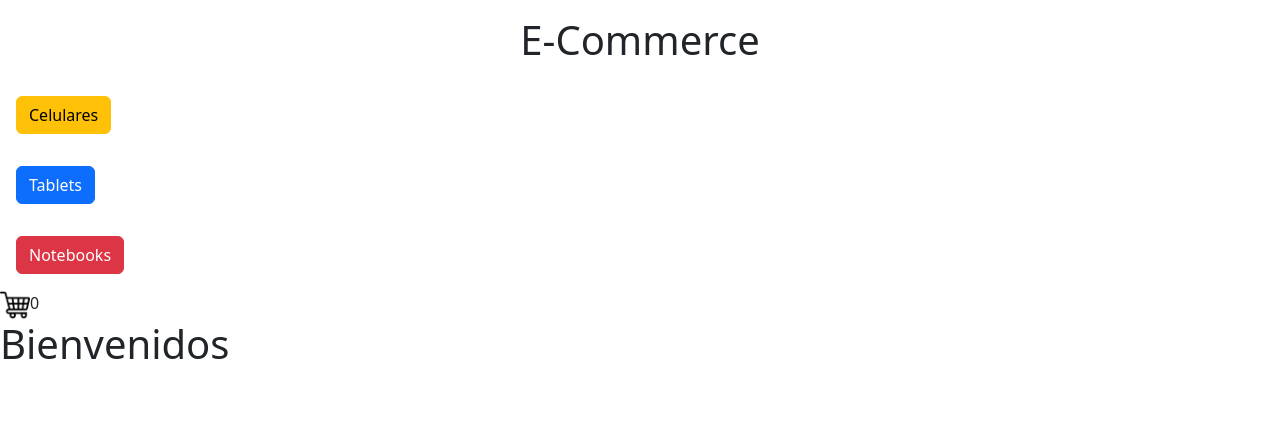
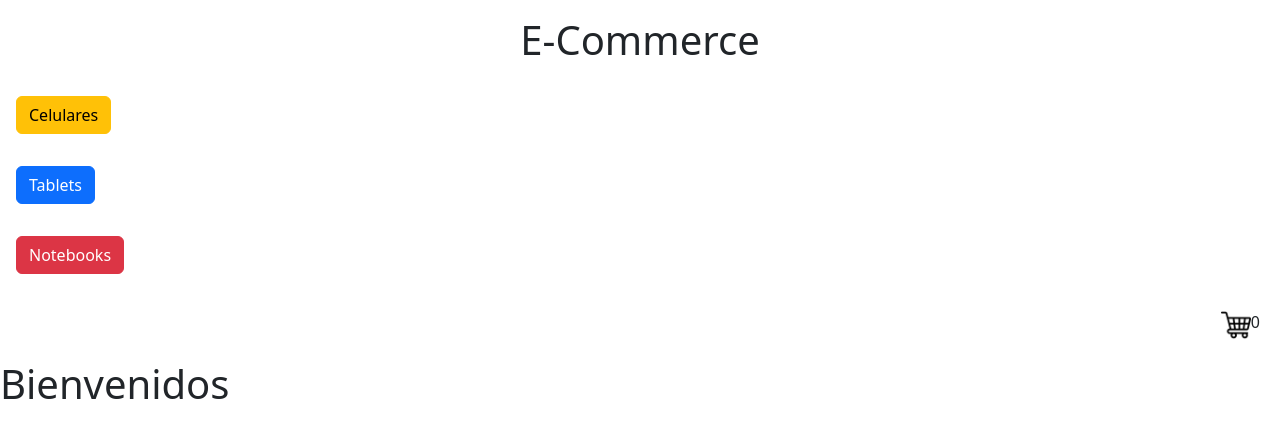
Before and after one commit to Anibal-Ayala/Proyecto-React, a React (Vite) app: page / in a window 1280 px wide. Shown: the top 438 px of the page. Built offline with nearby package versions, Linux system fonts and the light colour scheme.

Commit message:
nuevos ajustes

```diff
--- a/src/components/CartWidget/CartWidget.jsx
+++ b/src/components/CartWidget/CartWidget.jsx
@@ -3,7 +3,7 @@ import logo from './assets/carrito.png'
 
 const CartWidget = () =>{
     return(
-        <div  >
+        <div style={{display: 'flex', justifyContent:'flex-end', margin: 20}} >
             <img style={{width:30}} src={logo}  />
             0
         </div>
```
